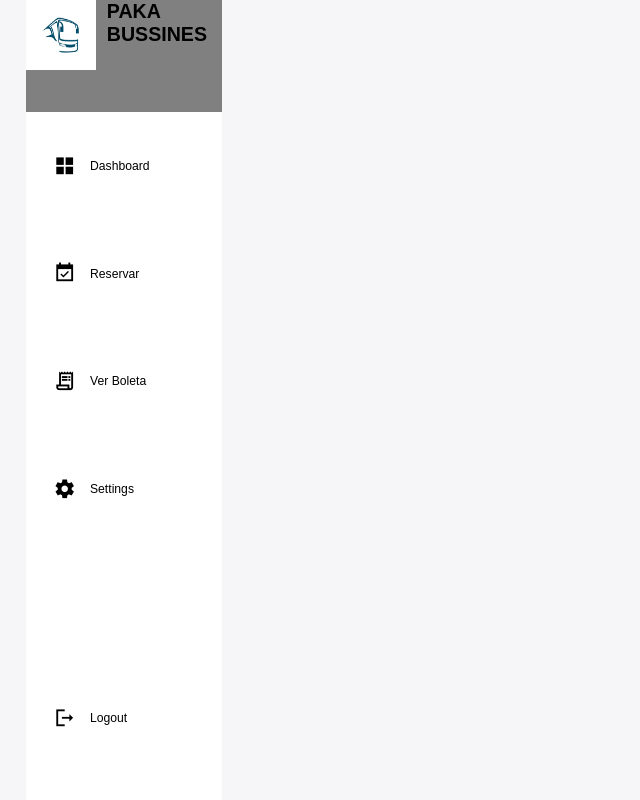
After one commit to Olhes/ticket_sales_system, a PHP site: page /frontend/dashboard.php in a window 1280 px wide. The commit adds this page. Shown: the whole page, without its empty margins (0-640 px from the left). Run offline with PHP 8.4, Linux system fonts and the light colour scheme.

Commit message:
pakabussines

```diff
--- a/backend/db/database.sql
+++ b/backend/db/database.sql
@@ -12,7 +12,7 @@ CREATE TABLE Usuario (
     Nombre VARCHAR(255) NOT NULL,
     Correo VARCHAR(255) NOT NULL UNIQUE,
     Contraseña VARCHAR(255) NOT NULL
-    Rol VARCHAR(50) NOT NULL DEFAULT 'student'
+    Rol VARCHAR(50) NOT NULL DEFAULT 'user'
 
 );
 
--- /dev/null
+++ b/frontend/css/dashboard.css
@@ -0,0 +1,212 @@
+:root{
+    --color-primary:#7380ec;
+    --color-danger:#ff7782;
+    --color-succes:#41f1b6;
+    --color-warning:#ffbb55;
+    --color-white:#fff;
+    --color-ingo-dark:#7d8da1;
+    --color-dark:#363949;
+    --color-light:rgba(132,139,200,0.10);
+    --color-primary-variant:#677483;
+    --color-background:#f6f6f9;
+
+    --card-border-radius:2rem;
+    --border-radius-1:0.4rem;
+    --border-radius-2: 0.8rem;
+    --border-radiu-3:1.2rem;
+
+
+    --card-padding:1.8rem;
+    --padding-1:1.2rem;
+
+    --box-shadow: 0 2rem 3 rem var(--color-light);
+}
+
+*{
+    margin:0;
+    padding:0;
+    outline:0;
+    appearance:none;
+    border:0;
+    text-decoration:none;
+    list-style:none;
+    box-sizing:border-box;
+}
+
+html{
+    font-size:14px;
+}
+
+body{
+    width:100vw;
+    height:100vh;
+    font-family:poppins,sans-serif;
+    font-size:0.88rem;
+    background: var(--color-background);
+    user-select:none;
+    overflow-x:hidden;
+}
+
+.container{
+    display: grid;
+    width: 96%;
+    margin: 0 auto;
+    gap:1.8rem;
+    grid-template-columns:14rem auto 23rem;
+}
+
+a{
+    color:var(--color-dark);
+}
+
+img{
+    display:block;
+    width:100%;
+}
+
+h1{
+    font-weight:800;
+    font-size:1.8rem;
+}
+
+h2{
+    font-size:1.4rem;
+}
+
+h3{
+    font-size:0.87rem;
+}
+
+h4{
+    font-size:0.8rem;
+}
+h5{
+        font-size:0.77rem;
+}
+
+small{
+    font-size:0.75rem;
+}
+
+.profile-photo{
+    width:2.8rem;
+    height:2.8rem;
+    border-radius:50%;
+    overflow:hidden;
+}
+
+.text-muted{
+    color: var(--color-info-dark)
+}
+
+
+p{
+    color: var(--color-dark-variant);
+}
+b{
+    color:var(--color-dark);
+}
+
+.primary{
+    color: var(--color-primary);
+
+}
+
+.danger{
+    color: var(--colo-danger);
+}
+
+.warning{
+    color: var(--colo-warning);
+}
+
+.succes{
+    color: var(--colo-succes);
+}
+
+aside{
+    height: 100vh;
+    background: gray;
+}
+aside .top{
+    background:white;
+    display:flex;
+    align-items:center;
+    justify-content:space-between;
+    margin-top: 1.4rem;
+}
+
+aside .logo{
+    display:flex;
+    gap:0.8rem;
+}
+aside .logo img{
+    width: 5rem;
+    height: 5rem;
+}
+
+aside .close{
+    display:none;
+}
+
+
+aside .sidebar{
+    background:white;
+    display:flex;
+    flex-direction:column;
+    height:86vh;
+    position:relative;
+    top:3rem;
+}
+
+aside h3{
+    font-weight: 500;
+}
+
+aside .sidebar a{
+    display:flex;
+    color:var(--clor-info-dark);
+    margin:2rem;
+    gap:1rem;
+    align-items:center;
+    position:relative;
+    height:3.7rem;
+    transition: all 300ms ease;
+}
+
+aside .sidebar a span{
+    font-size: 1.6rem;
+    transition: all 300ms ease
+}
+
+aside .sidebar a:last-child{
+    position:absolute;
+    bottom:2rem;
+    width:100%
+}
+
+aside .sidebar a.active{
+    background: var(--color-light);
+    color: var(--color-primary);
+    margin-left:0;
+}
+
+aside .sideba a.active:before{
+    content: "";
+    width: 6px;
+    height: 100%;
+    background:var(--color-primary);
+}
+
+aside .sidebar a.active span{
+    color: var(--color-rimary);
+    margin-left: calc(1rem-6px);
+}
+
+aside .sidebar a:hover{
+    color: var(--color-primary);
+}
+
+aside .sidebar a:hover span{
+    margin-left:1rem;
+}
--- /dev/null
+++ b/frontend/dashboard.php
@@ -0,0 +1,56 @@
+<!DOCTYPE html>
+<html lang="en">
+<head>
+    <meta charset="UTF-8">
+    <meta name="viewport" content="width=device-width, initial-scale=1.0">
+    <link rel="stylesheet" href="https://fonts.googleapis.com/icon?family=Material+Icons">
+    <link rel="stylesheet" href="https://fonts.googleapis.com/css2?family=Material+Icons+Sharp&display=swap">
+    <link rel="stylesheet" href="./css/dashboard.css">
+    <title>DASHBOARD</title>
+
+</head>
+
+<body>
+    <div class="container">
+        <aside>
+            <div clas="top">
+                <div class="logo">
+                <img src="./images/lbus.webp" alt="">
+                <h2>PAKA <pan class="danger">BUSSINES</pan></h2>
+
+            </div>
+            <div class="close" id="close-btn">
+                <span class="material-icons-sharp">close</span>
+            </div>
+
+            </div>
+
+            <div class="sidebar">
+                <a href="#">
+                    <span class="material-icons-sharp">grid_view</span>
+                    <h3>Dashboard</h3>
+                </a>
+
+                 <a href="#">
+                    <span class="material-icons-sharp">event_available</span>
+                    <h3>Reservar</h3>
+                </a>
+
+                 <a href="#">
+                    <span class="material-icons-sharp">receipt_long</span>
+                    <h3>Ver Boleta</h3>
+                </a>
+                 <a href="#">
+                    <span class="material-icons-sharp">settings</span>
+                    <h3>Settings</h3>
+                </a>
+
+                  <a href="#">
+                    <span class="material-icons-sharp">logout</span>
+                    <h3>Logout</h3>
+                </a>
+            </div>
+        </aside>
+    </div>
+</body>
+</html>
--- a/frontend/form.php
+++ b/frontend/form.php
@@ -21,7 +21,7 @@
                     </div>
 
                     <div class="input-box">
-                        <input  type="text" placeholder="contraseña" required name="password">
+                        <input  type="password" placeholder="contraseña" required name="password">
                         <i class="bx bxs-lock-alt"></i>
                     </div>
 
@@ -58,7 +58,7 @@
 
 
                     <div class="input-box">
-                        <input  type="text" placeholder="contraseña" name="password" required>
+                        <input  type="password" placeholder="contraseña" name="password" required>
                         <i class="bx bxs-lock-alt"></i>
                     </div>
 
```
Also changed, not shown: frontend/css/form.css (+5 -5 lines), frontend/images/lbus.webp (added).
